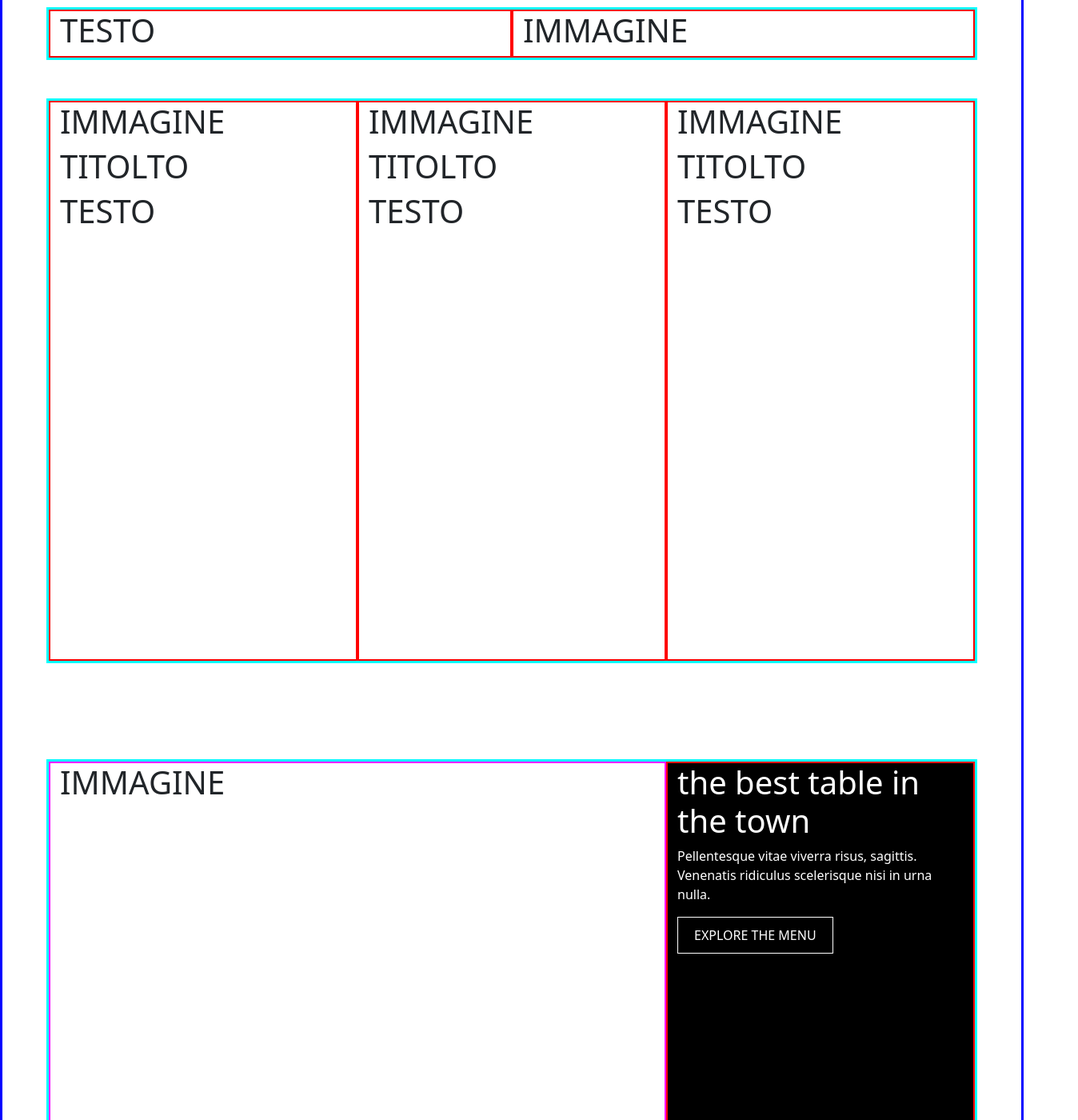
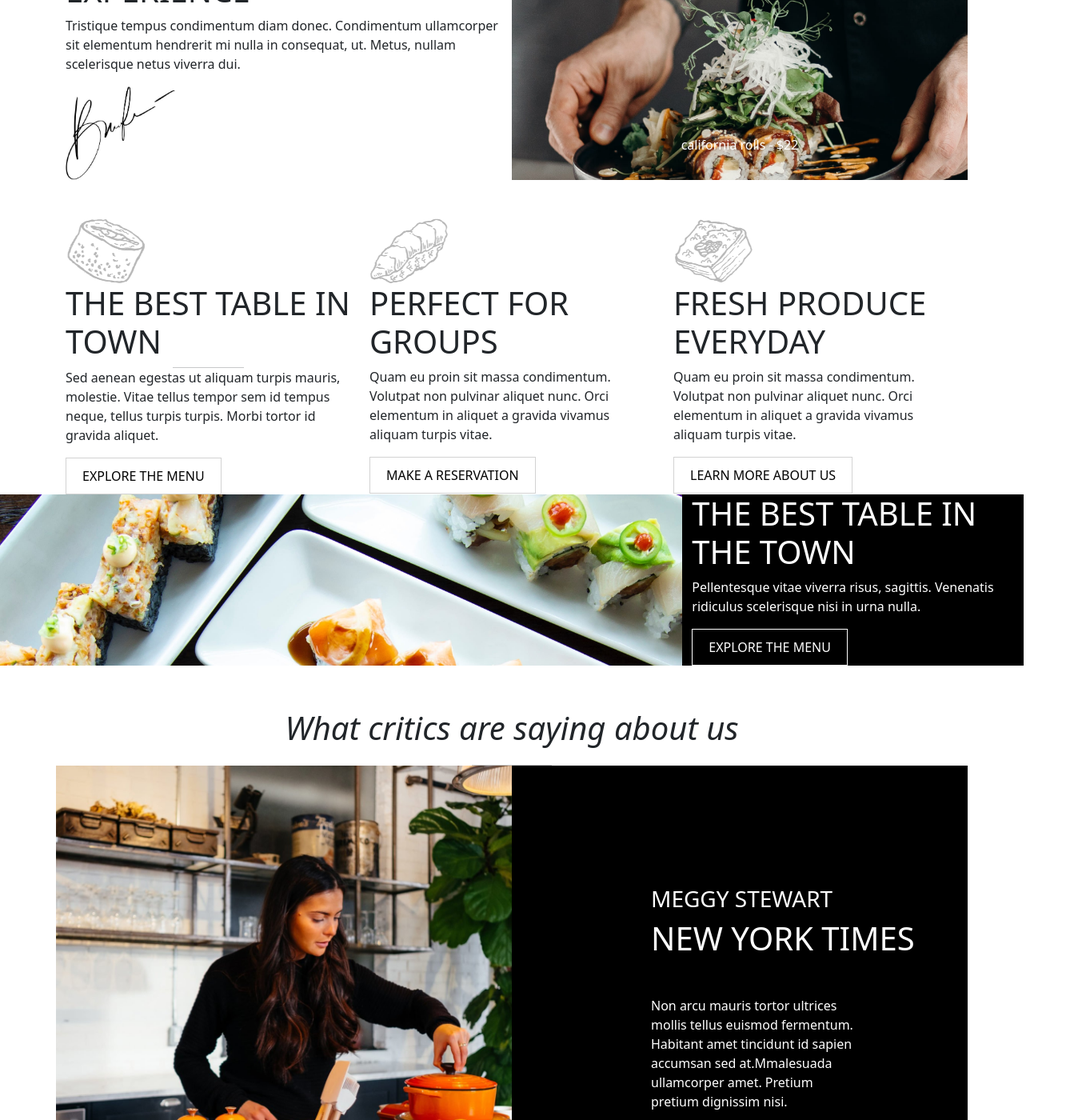
Before and after one commit to DanielMarella/proj-html-vuejs, a Vue app: page / in a window 1280 px wide. Shown: the part 920-2320 px from the top of the page at 80% size, 1348 px wide, since content can reach past the window. Built offline with nearby package versions, Linux system fonts and the light colour scheme.

Commit message:
populated several components of main with their own images, texts, and properties

```diff
--- a/src/components/RestaurantMain.vue
+++ b/src/components/RestaurantMain.vue
@@ -18,38 +18,63 @@
 
         <!-- SECOND COMPONENT -->
         <div class="container">
-            <div class="row mb-5">
+            <div class="row height mb-5">
                 <div class="col-6">
-                    <h1>TESTO</h1>
+                    <p>
+                        HAC TELLUS, FELIS RISUS AT mattis mattis. Eget euismod semper eget tortor, donec amet, blandit. Tristique facilisi faucibus elementum feugiat in nam in feugiat. Ipsum odio etiam duis facilisis amet vulputate.
+                    </p>
+                    <h1>
+                        food is our common ground, a universal experience
+                    </h1>
+                    <p>
+                        Tristique tempus condimentum diam donec. Condimentum ullamcorper sit elementum hendrerit mi nulla in consequat, ut. Metus, nullam scelerisque netus viverra dui.
+                    </p>
+                    <img src="../assets/img/signature.jpg" alt="firma" class="w-25">
                 </div>
-                <div class="col-6">
-                    <h1>IMMAGINE</h1>
+                <div class="col info22 d-flex align-items-end justify-content-center t-white pb-3">
+                    <p>california rolls - $22</p>
                 </div>
             </div>
             <div class="row ">
                 <div class="col-4">
-                    <h1>IMMAGINE</h1>
-                    <h1>TITOLTO</h1>
-                    <h1>TESTO</h1>
+                    <img src="../assets/img/sushi-1.png" alt="">
+                    <h1>the best table in town</h1>
+                    <hr class="w-25">
+                    <p>
+                        Sed aenean egestas ut aliquam turpis mauris, molestie. Vitae tellus tempor sem id tempus neque, tellus turpis turpis. Morbi tortor id gravida aliquet.
+                    </p>
+                    <button class="button-grey transparent">
+                        explore the menu
+                    </button>
                 </div>
                 <div class="col-4">
-                    <h1>IMMAGINE</h1>
-                    <h1>TITOLTO</h1>
-                    <h1>TESTO</h1>
+                    <img src="../assets/img/sushi-2.png" alt="">
+
+                    <h1>perfect for groups</h1>
+                    <p>
+                        Quam eu proin sit massa condimentum. Volutpat non pulvinar aliquet nunc. Orci elementum in aliquet a gravida vivamus aliquam turpis vitae.
+                    </p>
+                    <button class="button-grey transparent">
+                        make a reservation
+                    </button>
                 </div>
                 <div class="col-4">
-                    <h1>IMMAGINE</h1>
-                    <h1>TITOLTO</h1>
-                    <h1>TESTO</h1>
+                    <img src="../assets/img/sushi-3.png" alt="">
+                    <h1>fresh produce everyday</h1>
+                    <p>
+                        Quam eu proin sit massa condimentum. Volutpat non pulvinar aliquet nunc. Orci elementum in aliquet a gravida vivamus aliquam turpis vitae.
+                    </p>
+                    <button class="button-grey transparent">
+                        learn more about us
+                    </button>
                 </div>
             </div>
         </div>
 
         <!-- THIRD COMPONENT -->
-        <div class="container ">
+        <div class="container-fluid mb-5 ">
             <div class="row">
-                <div class="col-8">
-                    <h1>IMMAGINE</h1>
+                <div class="col-8 slider32">
                 </div>
                 <div class="col-4 black t-white">
                     <h1>the best table in the town</h1>
@@ -62,19 +87,21 @@
         </div>
 
         <!-- FOURTH COMPONENT -->
-        <div>
-            <h1>
+        <div class="container text-center">
+            <p class="fst-italic fs-1">
                 What critics are saying about us
-            </h1>
+            </p>
+            <hr>
         </div>
         <div class="container">
             <div class="row mb-5">
-                <div class="col-6 blog height">
+                <div class="col blog">
                 </div>
-                <div class="col-6 black t-white">
+                <div class="col black t-white">
+                    <div class="container text-start my_margin" >
                         <h3>meggy stewart</h3>
-                    <h1>new york times</h1>
-                    <p>
+                        <h1 class="mb-5">new york times</h1>
+                        <p class="w-50 mb-4">
                             Non arcu mauris tortor ultrices mollis tellus euismod fermentum. Habitant amet tincidunt id sapien accumsan sed at.Mmalesuada ullamcorper amet. Pretium pretium dignissim nisi.
                         </p>
                         <button class="button black t-white">
@@ -82,26 +109,32 @@
                         </button>
                     </div>
                 </div>
-            <div class="row d-flex justify-content-between ">
-                <div class="col-5 info52 t-white ">
+            </div>
+            <div class="row text-center ">
+                <div class="col article info52 t-white  my_mr">
+                    <div class="container text-start my_margin" >
                         <h3>mary maxey</h3>
-                    <h1>the guardian</h1>
-                    <p>
+                        <h1 class="mb-5">the guardian</h1>
+                        <p class="w-50 mb-4">
                             Non arcu mauris tortor ultrices mollis tellus euismod fermentum. Habitant amet tincidunt id sapien accumsan sed.
                         </p>
                         <button class="button transparent t-white">
                             read full article
                         </button>
                     </div>
-                <div class="col-5 info12 t-white ">
+                </div>
+                <div class="col info12 t-white">
+                    <div class="container text-start my_margin" >
                         <h3>patrick monroe</h3>
-                    <h1>globe and mail</h1>
-                    <p>
+                        <h1 class="mb-5">globe and mail</h1>
+                        <p class="w-50 mb-4">
                             Vivamus magna justo, lacinia eget consectetur sed, convallis at tellus. Nulla porttitor accumsan tincidunt.
                         </p>
                         <button class="button transparent t-white">
                             read full article
                         </button>
+                    </div>
+
                 </div>
             </div>
         </div>
@@ -117,33 +150,55 @@
 
         <!--SIXTH COMPONENT -->
         <div class="container">
-            <div class="row ">
-                <div class="col-4">
-                    <h1>IMMAGINE</h1>
-                    <h1>TITOLTO</h1>
-                    <h1>TESTO</h1>
+            <div class="container text-center mb-5">
+                <p class="fst-italic fs-1 ">
+                    Latest news & promotions
+                </p>
+                <hr>
             </div>
-                <div class="col-4">
-                    <h1>IMMAGINE</h1>
-                    <h1>TITOLTO</h1>
-                    <h1>TESTO</h1>
+            <div class="row">
+                <div class="col mb-3">
+                    <img src="../assets/img/blog92x-400x458.jpg" alt="">
                 </div>
-                <div class="col-4">
-                    <h1>IMMAGINE</h1>
-                    <h1>TITOLTO</h1>
-                    <h1>TESTO</h1>
+                <div class="col mb-3">
+                    <img src="../assets/img/blog72x-400x458.jpg" alt="">
                 </div>
+                <div class="col mb-3">
+                    <img src="../assets/img/blog82x-400x458.jpg" alt="">
+                </div>
+            </div>
+            <div class="row text-center mb-5">
+                <div class="col">
+                    <h4>the best coffe in town</h4>
+                    <p>
+                        By admin | January 7th, 2020|Categories: News
+                    </p>
+                </div>
+                <div class="col">
+                    <h4>discover our new menu</h4>
+                    <p>
+                        By admin | January 7th, 2020|Categories: News
+                    </p>
+                </div>
+                <div class="col ">
+                    <h4>we now accept square!</h4>
+                    <p>
+                        By admin | January 7th, 2020|Categories: News
+                    </p>
+                </div>
+
             </div>
         </div>
 
         <!-- SEVENTH COMPONENT  -->
-        <div class="container-fluid couple">
-            <div class="row height">
-                <div class="col-8 couple">
+        <div class="container-fluid couple mb-5">
+            <div class="row mb-5">
+                <div class="col couple">
                 </div>
-                <div class="col black t-white">
-                    <h1>takeout now avaiable</h1>
-                    <p>
+                <div class="col-4 black t-white">
+                    <div class="container w-75 text-start my_margin" >
+                        <h1 class="w-50 mb-5">takeout now avaiable</h1>
+                        <p class="w-50 mb-4">
                             Pellentesque vitae viverra risus, sagittis. Venenatis ridiculus scelerisque nisi in urna nulla non arcu moris tortor.
                         </p>
                         <button class="button black t-white">
@@ -152,21 +207,22 @@
                     </div>
                 </div>
             </div>
+        </div>
 
         <!-- HEIGHT COMPONENT -->
-        <div class="container">
-            <div class="row ">
-                <div class="col-4 mt-5">
+        <div class="container mt-5">
+            <div class="row">
+                <div class="col mt-5">
                     <h1>IMMAGINE</h1>
                     <h1>TITOLTO</h1>
                     <h1>TESTO</h1>
                 </div>
-                <div class="col-4">
+                <div class="col">
                     <h1>IMMAGINE</h1>
                     <h1>TITOLTO</h1>
                     <h1>TESTO</h1>
                 </div>
-                <div class="col-4 mt-5">
+                <div class="col mt-5">
                     <h1>IMMAGINE</h1>
                     <h1>TITOLTO</h1>
                     <h1>TESTO</h1>
@@ -199,51 +255,29 @@ export default {
 </script>
 
 <style lang="scss" scoped>
-    main{
-        border: 3px solid blue;
 
-        .container{
-            padding: 20px 0;
-            margin: 80px auto;
+    .my_margin{
+        margin: 150px 150px;
     }
-        .col-4{
-            border: 2px solid red;
-            height: 700px;
+    .article {
+        height: 750px;
     }
 
+    main{
+
         .col-5{
-            border: 2px solid red;
             height: 500px;
         }
 
-        .col-6{
-            border: 2px solid red;
-
-        }
-
-
-
-        .col-8{
-            border: 2px solid fuchsia;
-
-        }
-
         .col-12{
-            border: 2px solid fuchsia;
             height: 800px;
         }
 
 
     }
-
-    .height{
-        height: 600px;
+    .my_mr{
+            margin-right: 50px;
         }
-
-    .row{
-        border: 3px solid cyan;
-    }
-
 
     .my_fs{
         font-size: 90px;
@@ -273,25 +307,49 @@ export default {
     background-position: center;
 }
 
+.blog82{
+    background-image: url(../assets/img/blog82x-1200x1375.jpg);
+    background-size: cover;
+    background-repeat: no-repeat;
+    background-position: center;
+}
+
+.blog92{
+    background-image: url(../assets/img/blog92x-1200x1375.jpg);
+    background-size: cover;
+    background-repeat: no-repeat;
+    background-position: center;
+}
+
 .info12 {
     background-image:
     linear-gradient(to bottom, rgb(0, 0, 0), rgba(255, 255, 255, 0)),
     url(../assets/img/info12x.jpg);
     background-size: cover;
     color: white;
-    padding: 20px;
 }
+
+.info22{
+    background-image: url(../assets/img/info22x.jpg);
+    background-size: cover;
+    background-repeat: no-repeat;
+    background-position: center;
+}
+
 .info52{
     background-image:
     linear-gradient(to bottom, rgb(0, 0, 0), rgba(255, 255, 255, 0)),
     url(../assets/img/info52x.jpg);
     background-size: cover;
     background-repeat: no-repeat;
-    background-position: center;
+
+}
+
+.slider32{
+    background-image: url(../assets/img/slider32x.jpg);
+    background-size: cover;
+    background-repeat: no-repeat;
 }
 
 
-
 </style>
-
-<!-- rl(); -->
--- a/src/styles/general.scss
+++ b/src/styles/general.scss
@@ -19,3 +19,22 @@
     text-transform: uppercase;
     padding: 10px 20px;
 }
+
+
+.button-grey{
+    border: 1px solid lightgray;
+    text-transform: uppercase;
+    padding: 10px 20px;
+}
+
+
+h1,
+h3,
+h4{
+    text-transform: uppercase;
+}
+
+hr{
+    width: 100px;
+    margin: 0 auto;
+}
```
Lines whose indentation alone changed are shown as unchanged.
